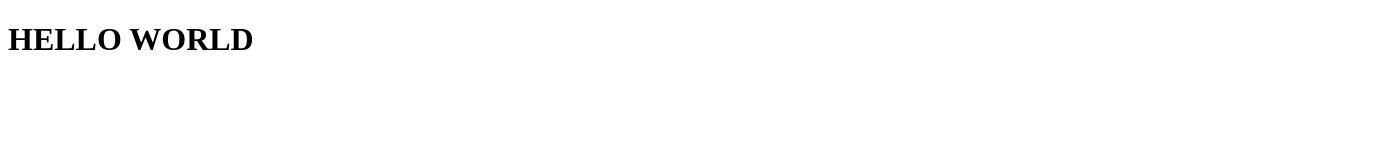
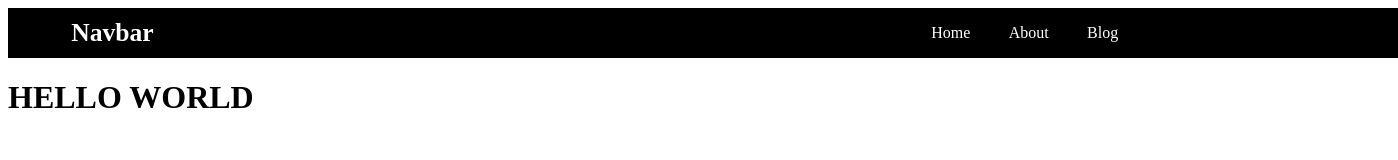
Before and after one commit to glitjch-lab/Gatsby2.0, a Gatsby site: page / in a window 1280 px wide. Shown: the whole page, 1398 px wide, since content can reach past the window. Built offline with nearby package versions, Linux system fonts and the light colour scheme; Gatsby itself is replaced by a stand-in of ours.

Commit message:
Modify files to confirm working links

```diff
--- a/src/components/navbar.js
+++ b/src/components/navbar.js
@@ -1,16 +1,18 @@
 import React from 'react'
-// import { Link } from "gatsby";
-// import * as classes from "./navbar.module.css"
+import { Link } from "gatsby";
+import * as classes from "./navbar.module.css"
 
-export const Navbar = () => {
+const Navbar = () => {
   return (
     <nav className={classes.Navbar}>
-      {/* <h1>Navbar</h1>       */}
-      {/* <ul>
+      <h1>Navbar</h1>
+      <ul>
         <Link className={classes.Link} to="/">Home</Link>
         <Link className={classes.Link} to="/about">About</Link>
         <Link className={classes.Link} to="/blogs">Blog</Link>
-      </ul> */}
+      </ul>
     </nav>
   )
 }
+
+export default Navbar;
--- a/src/pages/about.js
+++ b/src/pages/about.js
@@ -3,7 +3,7 @@ import React from 'react'
 export default function about() {
   return (
     <div>
-
+      <h1>About</h1>
     </div>
   )
 }
--- a/src/pages/index.js
+++ b/src/pages/index.js
@@ -1,11 +1,14 @@
 import * as React from "react"
-// import { Navbar } from "../components/Navbar.";
+import Navbar from "../components/navbar";
 
-const IndexPage = () => (
-  <div>
-    {/* <Navbar /> */}
+const IndexPage = () => {
+  return (
+
+    <div>
+    <Navbar />
     <h1>HELLO WORLD</h1>
   </div>
-)
+    )
+  }
 
 export default IndexPage;
```
